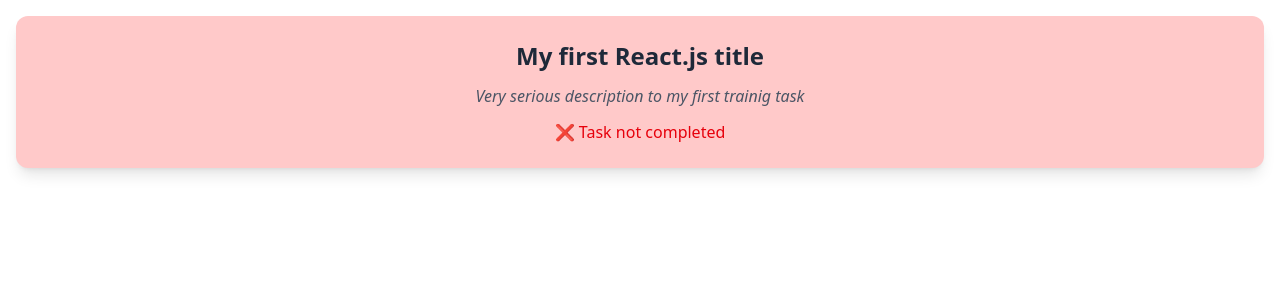
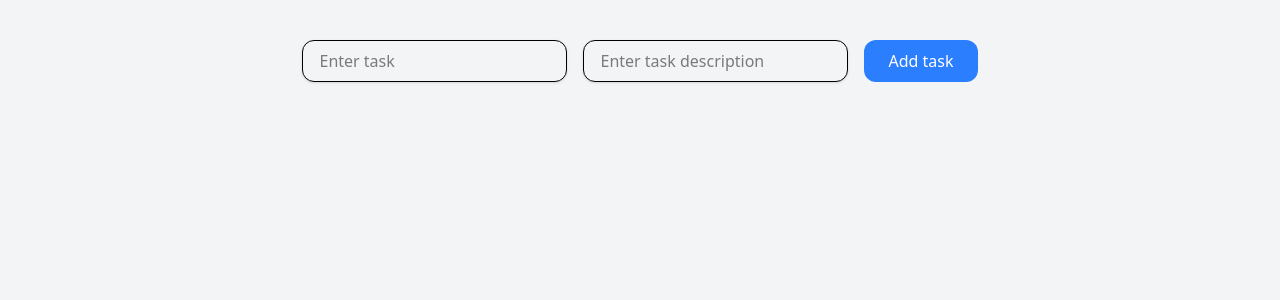
Before and after one commit to RuslanKabachok/live-coding, a React (Vite) app in the folder live-coding/: page / in a window 1280 px wide. Shown: the top 300 px of the page. Built offline with nearby package versions, Linux system fonts and the light colour scheme.

Commit message:
Finished TaskList

```diff
--- a/live-coding/src/App.css
+++ b/live-coding/src/App.css
@@ -0,0 +1 @@
+@import 'tailwindcss';
--- a/live-coding/src/App.jsx
+++ b/live-coding/src/App.jsx
@@ -9,7 +9,7 @@
 // import UseMemoExample from './UseMemoExamples/UseMemoExample4'
 // import UseCallBack from './UseCallBackExamples/UseCallbackExample2'
 // import UseContextExample from './UseContextExamples/UseContextExample1'
-import Task from './ReactTraining/Task';
+import TaskList from './ReactTraining/TaskList/TaskList';
 
 function App() {
 
@@ -23,7 +23,7 @@
       <UseCallbackExample/>
       <UseReducerExample/>
       <UseLayoutEffectExample/> */}
-      <Task title={'My first React.js title'} descr={'Very serious description to my first trainig task'} isCompleted={false}/>
+      <TaskList />
     </>
   )
 }
--- a/live-coding/src/ReactTraining/Task.jsx
+++ b/live-coding/src/ReactTraining/Task/Task.jsx
@@ -1,14 +1,10 @@
 import './Task.css';
 
-function Task({ title, descr, isCompleted }) {
-
-console.log({title, descr, isCompleted});
-
+function Task({ title, descr, isCompleted, children }) {
   return (
     <div
-      className={`${
-        isCompleted ? "bg-blue-200" : "bg-red-200"
-      } flex flex-col items-center gap-3 p-6 shadow-lg rounded-xl m-4 transition duration-300 hover:scale-105`}
+      className={`${isCompleted ? "bg-blue-200" : "bg-red-200"
+        } flex flex-col items-center gap-3 p-6 shadow-lg rounded-xl m-4 transition duration-300 hover:scale-105`}
     >
       <h1 className="text-2xl font-semibold text-gray-800">{title}</h1>
       <p className="text-gray-600 italic text-center">{descr}</p>
@@ -17,6 +13,7 @@
       ) : (
         <span className="font-medium text-red-600">❌ Task not completed</span>
       )}
+      {children}
     </div>
   );
 }
--- /dev/null
+++ b/live-coding/src/ReactTraining/TaskList/TaskList.jsx
@@ -0,0 +1,43 @@
+import { useState } from 'react'
+import { nanoid } from 'nanoid';
+import Task from '../Task/Task';
+import '../Task/Task.css'
+
+export default function TaskList() {
+    const [tasks, setTasks] = useState([])
+    const [value, setValue] = useState('')
+    const [descr, setDescr] = useState('')
+
+    const onSubmit = (e) => {
+        e.preventDefault()
+        if (!value) return
+
+        const newTask = { text: value, checked: false, id: nanoid(), descr: descr }
+        setTasks(prevTasks => [...prevTasks, newTask]);
+        setValue('');
+        setDescr('');
+    };
+
+    const toggleTask = (id) => {
+        const result = tasks.map(task => {
+            if (task.id === id) {
+                return { ...task, checked: !task.checked }
+            } return task
+        })
+        setTasks(result)
+    }
+
+
+    return <div className='flex flex-col items-center min-h-screen bg-gray-100 p-10'>
+        <form onSubmit={onSubmit} className='flex gap-4 mb-6'>
+            <input placeholder='Enter task' type="text" name='task' id='task' className='px-4 py-2 rounded-xl border shadow-sm focus:outline-none focus:ring-2 focus:ring-blue-400' value={value} onChange={(e) => { setValue(e.target.value) }} />
+            <input placeholder='Enter task description' type="text" name='task' id='task' className='px-4 py-2 rounded-xl border shadow-sm focus:outline-none focus:ring-2 focus:ring-blue-400' value={descr} onChange={(e) => { setDescr(e.target.value) }} />
+            <button className='px-6 py-2 rounded-xl bg-blue-500 text-white font-medium hover:bg-blue-600 transition' type='submit'>Add task</button>
+        </form>
+        {tasks.length ? <h1 className='text-xl font-semibold mb-4'>TaskList: </h1> : null}
+        <ul className='w-full space-y-3'>{tasks.map(task =>
+            <Task key={task.id} title={task.text} isCompleted={task.checked} descr={task.descr} children={<input type="checkbox" name="isCompleted" id='check' checked={task.checked} onChange={() => toggleTask(task.id)} />}>
+            </Task>)}
+        </ul>
+    </div>
+}
```
Also changed, not shown: live-coding/src/ReactTraining/Task/Task.css (renamed from live-coding/src/ReactTraining/Task.css).
